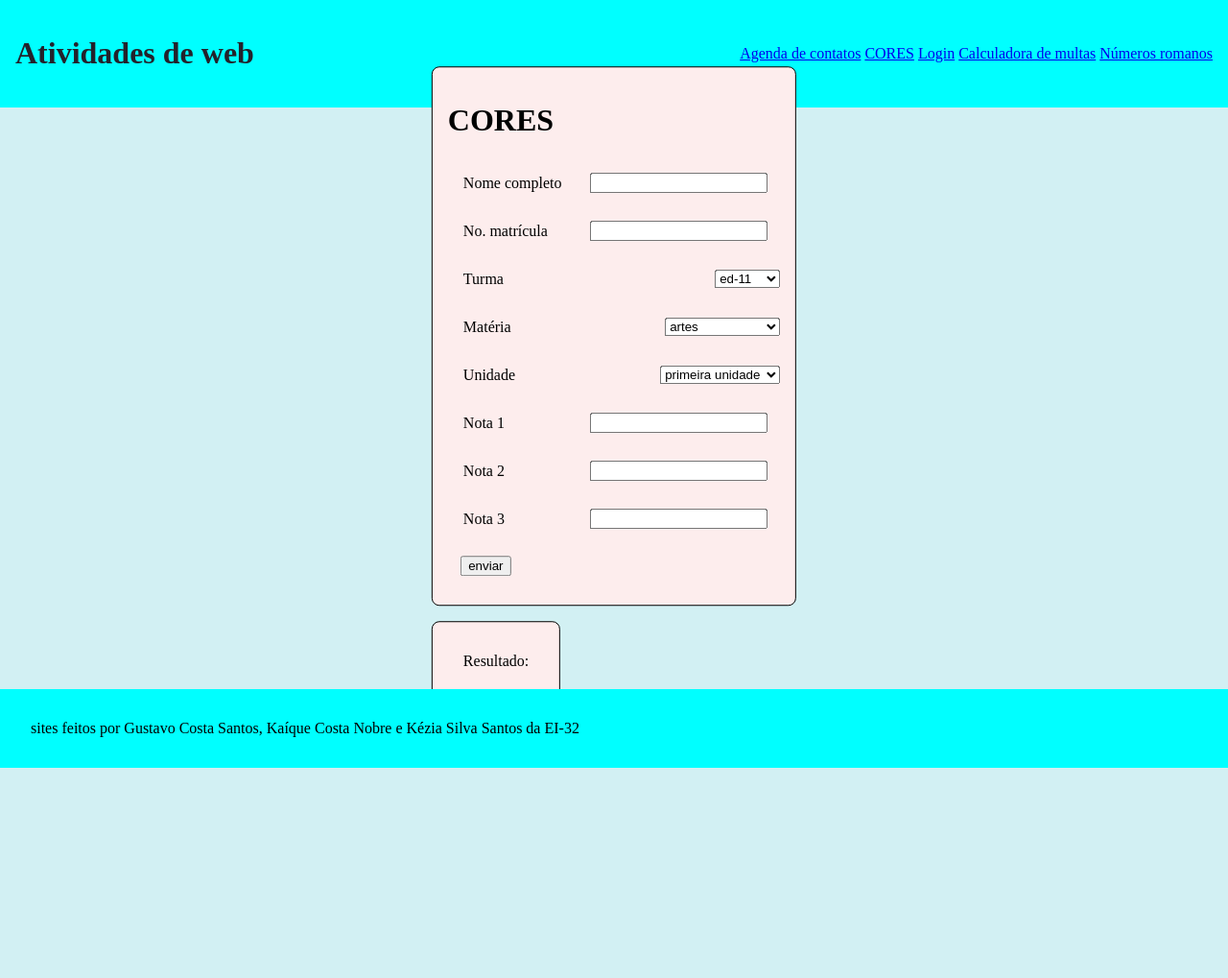
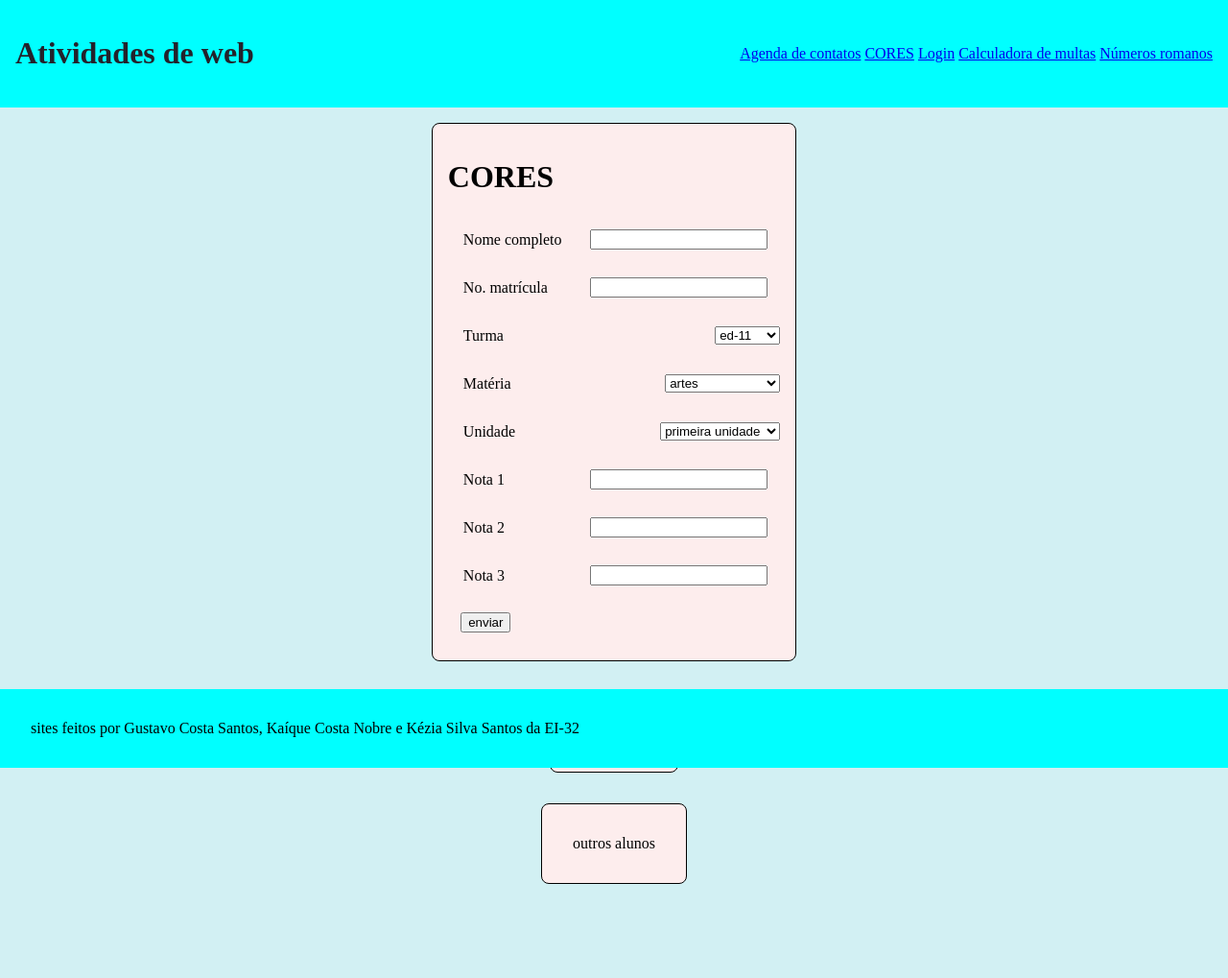
Before and after one commit to Zer0-Zer0/atividade_paranhos_php, a PHP site: page /cores in a window 1280 px wide. Shown: the whole page at 96% size. Before the commit the page ends 800 px from the top, so only its background shows below. Run offline with PHP 8.4, Linux system fonts and the light colour scheme.

Commit message:
Centralized the _templates/ CSS and started to centralize the includes
	new file:   .gitignore
	modified:   _css/style.css
	modified:   _templates/footer.html
	modified:   _templates/header.html
	modified:   cores/code.php
	modified:   cores/index.php
	new file:   cores/read.php

```diff
--- a/_css/style.css
+++ b/_css/style.css
@@ -1,18 +1,18 @@
-:root{
-    --p-01 : hsl(198, 90%, 19%);
-    --p-02 : hsl(190, 76%, 40%);
-    --p-03 : hsl(174, 69%, 68%);
-    --p-04 : hsl(186, 59%, 89%);
+:root {
+    --p-01: hsl(198, 90%, 19%);
+    --p-02: hsl(190, 76%, 40%);
+    --p-03: hsl(174, 69%, 68%);
+    --p-04: hsl(186, 59%, 89%);
 
-    --p-white-01 : hsl(0, 78%, 96%);
-    --p-white-02 : hsl(0, 78%, 96%);
-    --p-white-03 : hsl(0, 78%, 96%);
-    --p-white-04 : hsl(0, 78%, 96%);
+    --p-white-01: hsl(0, 78%, 96%);
+    --p-white-02: hsl(0, 78%, 96%);
+    --p-white-03: hsl(0, 78%, 96%);
+    --p-white-04: hsl(0, 78%, 96%);
 
-    --p-black-01 : hsl(247, 12%, 15%);
-    --p-black-02 : hsl(251, 13%, 24%);
-    --p-black-03 : hsl(273, 12%, 31%);
-    --p-black-04 : hsl(296, 8%, 40%);
+    --p-black-01: hsl(247, 12%, 15%);
+    --p-black-02: hsl(251, 13%, 24%);
+    --p-black-03: hsl(273, 12%, 31%);
+    --p-black-04: hsl(296, 8%, 40%);
 }
 
 @font-face {
@@ -21,8 +21,8 @@
 }
 
 
-
-html, body{
+html,
+body {
     margin: 0;
     padding: 0;
 
@@ -35,19 +35,42 @@ html, body{
     background-color: var(--p-04);
 }
 
-main{
+footer {
+    position: sticky;
+    bottom: 0;
+}
+
+header,
+footer {
+    display: flex;
+
+    align-items: center;
+    justify-content: space-between;
+
+    padding: 1em;
+
+    background-color: aqua;
+}
+
+.fillup {
+    width: 100vw;
+
     height: max-content;
 }
 
-.hidden{
+main {
+    height: max-content;
+}
+
+.hidden {
     display: none;
 }
 
-.warning{
-    color:red;
+.warning {
+    color: red;
 }
 
-.box{
+.box {
     flex-direction: column;
     justify-content: center;
 
@@ -63,7 +86,7 @@ main{
     background-color: var(--p-white-01);
 }
 
-.add_contact{
+.add_contact {
     -webkit-mask-image: url(../img/plus_icon.webp);
     mask-image: url(../img/plus_icon.webp);
 
@@ -80,49 +103,58 @@ main{
     border: 0;
 }
 
-.add_contact:hover{
+.add_contact:hover {
     background-color: var(--p-black-03);
 }
 
-.contacts{
+.contacts {
     display: flex;
     flex-wrap: wrap;
 
     margin: 1em;
 }
 
-div.formulary{
+div.formulary {
     display: flex;
     justify-content: space-between;
     align-items: center;
 }
 
-.mono{
-    font:1em "mono";
+.mono {
+    font: 1em "mono";
 }
 
-label,input,p{
+label,
+input,
+p {
     margin: 1em;
 }
 
-input[type="text"], input[type="tel"], input[type="email"]{
+input[type="text"],
+input[type="tel"],
+input[type="email"] {
     max-width: 16em;
 }
 
-.center_abs{
+.center_abs {
     position: absolute;
     top: 50%;
     left: 50%;
     transform: translate(-50%, -50%);
 }
 
-.center_flex{
+.center_flex {
     display: flex;
     justify-content: center;
     align-items: center;
 }
 
-.no_deco, .no_deco:hover{
+.flex_column {
+    flex-direction: column;
+}
+
+.no_deco,
+.no_deco:hover {
     text-decoration: none;
     color: var(--p-black-01);
 }
--- a/_templates/footer.html
+++ b/_templates/footer.html
@@ -1,19 +1,3 @@
 <footer>
     <p>sites feitos por Gustavo Costa Santos, Kaíque Costa Nobre e Kézia Silva Santos da EI-32</p>
 </footer>
-
-<style>
-footer {
-    display: flex;
-    align-items: center;
-    justify-content: space-between;
-
-    position: fixed;
-    bottom: 0;
-
-    width: 100vw;
-
-    padding: 1em;
-    background-color: aqua;
-}
-</style>
--- a/_templates/header.html
+++ b/_templates/header.html
@@ -8,15 +8,3 @@
         <a href="/romano">Números romanos</a>
     </nav>
 </header>
-
-<style>
-    header {
-        display: flex;
-        justify-content: space-between;
-
-        align-items: center;
-
-        padding: 1em;
-        background-color: aqua;
-    }
-</style>
--- a/cores/code.php
+++ b/cores/code.php
@@ -1,4 +1,5 @@
 <?php
+function add_classmate(){
 extract($_POST);
 if (isset($send)) {
     $file = fopen("../_data/cores.dat", "a");
@@ -14,7 +15,7 @@ if (isset($send)) {
 
     $media = ($n1 + $n2 + $n3) / 3;
 
-    $data_w .= "$media";
+    $data_w .= "$media ";
 
     fwrite($file, $data_w);
 
@@ -28,3 +29,4 @@ if (isset($send)) {
 
     echo $screen_out;
 }
+}
--- a/cores/index.php
+++ b/cores/index.php
@@ -5,6 +5,10 @@
     <?php
     include("../_templates/echoer.php");
     include("../_templates/head.php");
+
+    include("code.php");
+    include("read.php");
+
     head_constructor("Calculo de média");
     ?>
     <script src="/_js/clamp.js"></script>
@@ -13,8 +17,8 @@
 <body>
     <?php show("../_templates/header.html"); ?>
 
-    <main>
-        <div class="center_abs">
+    <main class="fillup">
+        <div class="center_flex flex_column">
             <div class="box">
                 <h1>
                     CORES
@@ -117,9 +121,12 @@
             </div>
             <div class="box">
                 <p>Resultado: </p>
-                <?php
-                include("code.php");
-                ?>
+                <?php add_classmate(); ?>
+            </div>
+
+            <div class="box">
+                <p>outros alunos </p>
+                <?php read_data();?>
             </div>
         </div>
     </main>
--- /dev/null
+++ b/cores/read.php
@@ -0,0 +1,7 @@
+<?php
+function read_data()
+{
+    $raw_data = file_get_contents("../_data/cores.dat");
+
+    echo $raw_data;
+}
```
Also changed, not shown: 2 other files.
